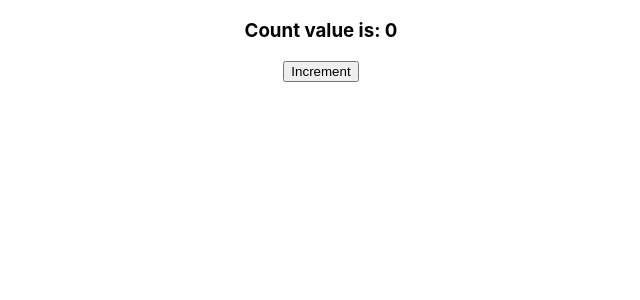
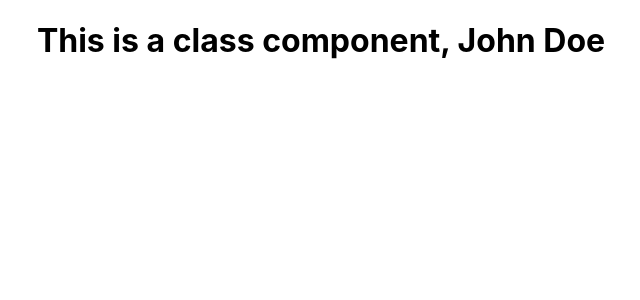
Before and after one commit to NinjaTeknik/First-React-App, a React (Create React App) app: page / in a window 1280 px wide. Shown: the top 300 px of the page, without its empty margins (319-959 px from the left). Built offline with nearby package versions, Linux system fonts and the light colour scheme.

Commit message:
Added/Updated code

```diff
--- a/src/App.js
+++ b/src/App.js
@@ -3,12 +3,13 @@ import './App.css';
 //import Hello from './components/Hello';
 //import Message from './components/Message';
 //import Profile from './components/Profile';
-import Counter from './components/Counter';
+//import Counter from './components/Counter';
+import Resume from './components/Resume';
 
 function App() {
   return (
   <div className="App">
-    <Counter></Counter>
+    <Resume name="John" lastname="Doe"></Resume>
   </div>
   );
 }
```
Also changed, not shown: src/components/Profile.js (+6 -2 lines).
